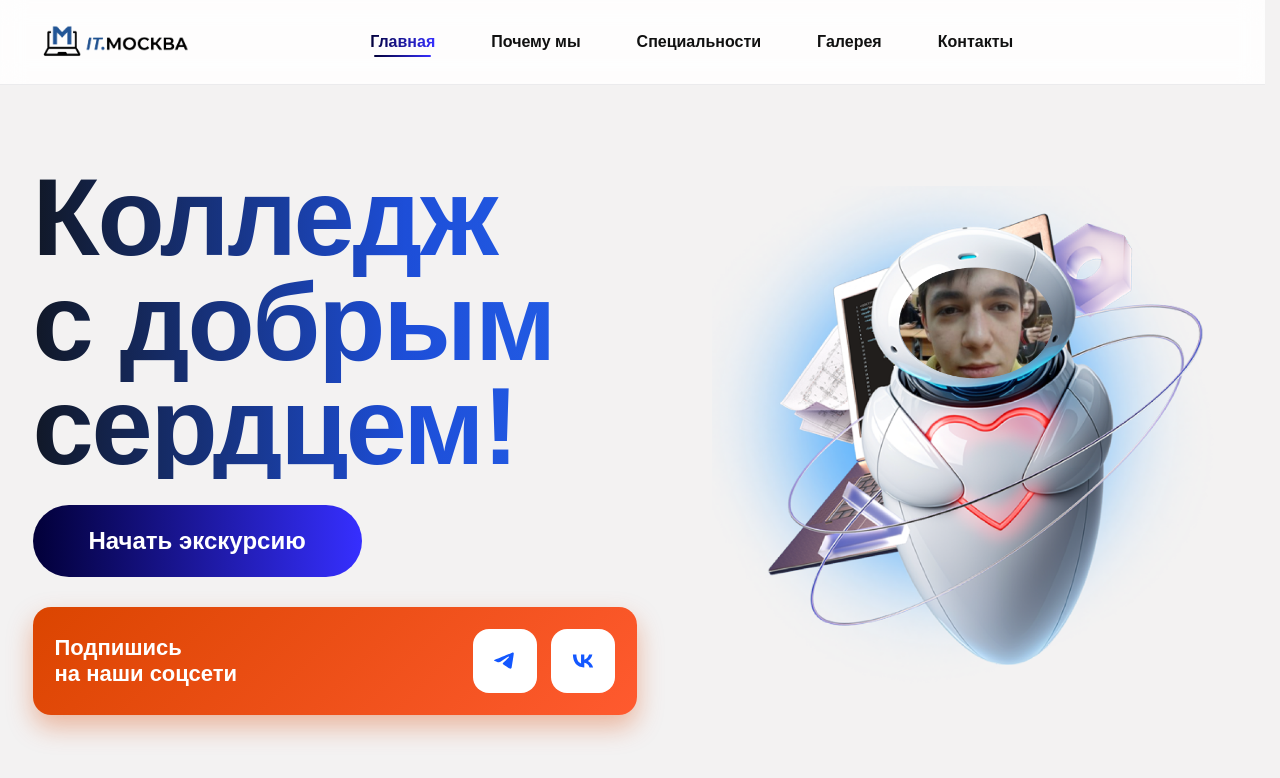
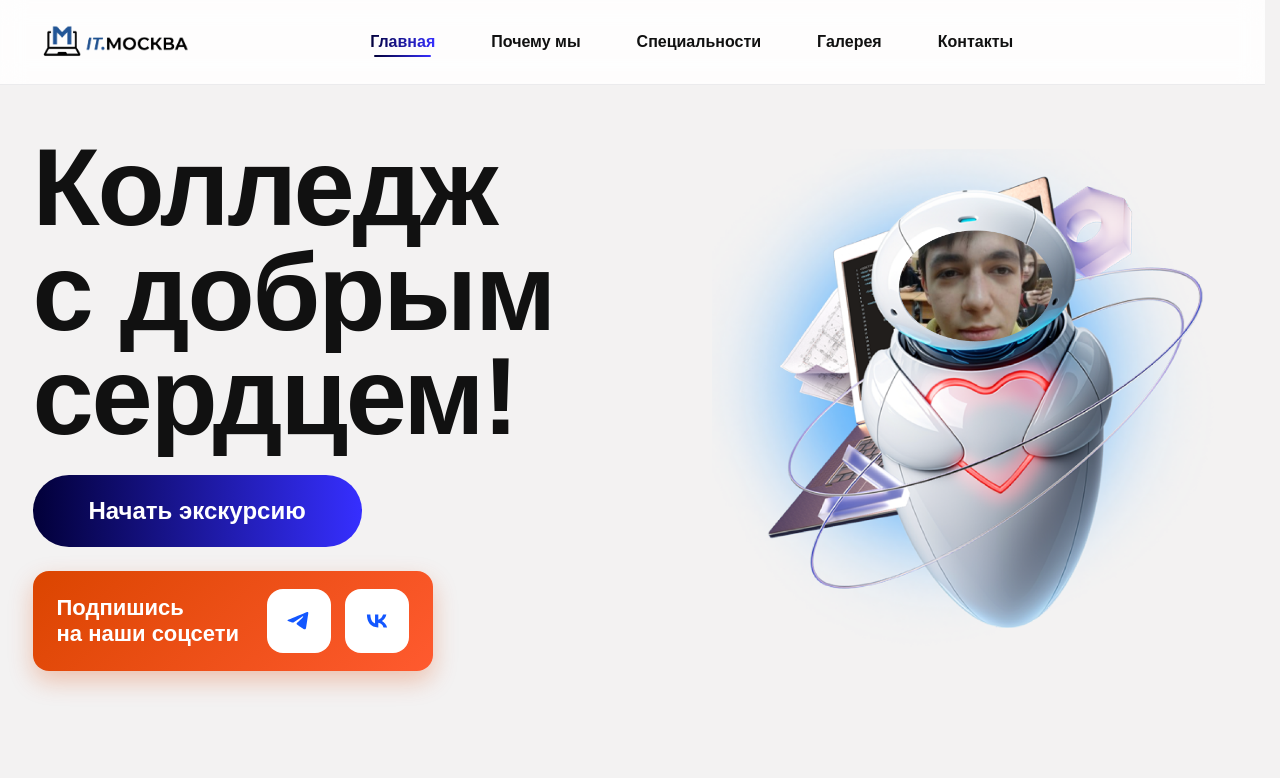
Before and after one commit to AzizIo/Practic-sait, a React (Vite) app in the folder frontend/: page / in a window 1280 px wide. Shown: the top 778 px of the page. Built offline with nearby package versions, Linux system fonts and the light colour scheme.

Commit message:
new buttons

```diff
--- a/frontend/src/index.css
+++ b/frontend/src/index.css
@@ -1,5 +1,12 @@
-/* фон страницы */
-html, body { height: 100%; }
+/* =========================
+   Глобальные стили
+========================= */
+
+html,
+body {
+  height: 100%;
+}
+
 body {
   margin: 0;
   background: #f3f2f2;
@@ -7,47 +14,57 @@ body {
   font-family: Arial, Helvetica, sans-serif;
 }
 
-.app {
-  min-height: 100vh;
-  padding: 0;              /* убираем внешние поля */
-  display: block;
+/* =========================
+   Hero секция
+========================= */
+
+.heroStripe {
+  background: #f3f2f2;
 }
 
-.card {
-  width: 100%;             /* на всю ширину */
-  min-height: 100vh;       /* на всю высоту */
-  background: #ffffff;
-  border: 0;               /* убираем рамку */
-  border-radius: 0;        /* убираем скругления */
-  overflow: hidden;
-  box-shadow: none;        /* убираем тень */
-}
-
-/* hero-секция (серая область внутри карточки, НЕ на всю ширину экрана) */
-.hero {
-  background: #f3f2f2;
-  padding: 48px 56px;
-
-  /* ВАЖНО: ограничиваем только контент, но фон на всю ширину */
-  max-width: 1200px;
+.heroWrap {
+  width: min(1200px, 100%);
   margin: 0 auto;
+  padding: 50px 24px;
 
   display: grid;
-  grid-template-columns: 1.15fr 0.85fr;
-  gap: 28px;
+  grid-template-columns: 1.1fr 0.9fr;
+  gap: 40px;
   align-items: center;
 }
 
-/* заголовок */
+.heroLeft {
+  max-width: 620px;
+}
+
+.heroRight {
+  display: flex;
+  justify-content: center;
+  align-items: center;
+}
+
+.heroArt {
+  max-width: 520px;
+  width: 100%;
+  height: auto;
+}
+
+/* =========================
+   Заголовок
+========================= */
+
 .main_title {
   margin: 0 0 26px;
   font-size: 110px;
   line-height: 0.95;
   font-weight: 900;
-  color: #0b1a63;
+  letter-spacing: -0.02em;
 }
 
-/* кнопка */
+/* =========================
+   Кнопка
+========================= */
+
 .bth {
   display: inline-block;
   padding: 22px 56px;
@@ -59,163 +76,100 @@ body {
   background: linear-gradient(90deg, #020039, #362fff);
 }
 
-/* соцсети */
+/* =========================
+   Блок соцсетей
+========================= */
+
 .seti {
-  margin-top: 26px;
-  width: min(520px, 100%);
-  padding: 18px 18px;
-  border-radius: 18px;
+  margin-top: 24px;
+
+  width: fit-content;          /* не растягивается лишнего */
+  max-width: 500px;
+
+  padding: 18px 24px;
+  border-radius: 16px;
+
   background: linear-gradient(135deg, #db4500, #ff5a2f);
+
   display: flex;
   align-items: center;
-  justify-content: space-between;
-  gap: 14px;
+  gap: 28px;                   /* расстояние между текстом и иконками */
+
   color: #fff;
-  box-shadow: 0 8px 20px rgba(219, 69, 0, 0.35);
+  box-shadow: 0 10px 24px rgba(219, 69, 0, 0.28);
 }
 
 .bt {
   font-size: 22px;
   font-weight: 800;
-  line-height: 1.1;
+  line-height: 1.15;
 }
 
-.socialBtns {
-  display: flex;
-  gap: 12px;
+/* =========================
+   Соц кнопки (VK / TG)
+========================= */
+
+.socialBtns{
+  display: flex !important;
+  flex-direction: row !important;
+  align-items: center !important;
+  gap: 14px !important;
+  flex-wrap: nowrap !important;
+
+  /* чтобы гарантированно было справа */
+  margin-left: auto;
 }
 
-.socialBtn {
+/* сама кнопка */
+.socialIconBtn {
   display: grid;
   place-items: center;
-  width: 54px;
-  height: 48px;
-  border-radius: 14px;
-  background: #fff;
-  color: #111;
+
+  width: 64px;
+  height: 64px;
+
+  background: #ffffff;
+  border-radius: 16px;
   text-decoration: none;
-  font-weight: 900;
+
+  transition: transform 0.25s ease, box-shadow 0.25s ease;
+  cursor: pointer;
+  will-change: transform;
 }
 
-/* справа плейсхолдер под картинку */
-.heroRight {
-  display: grid;
-  place-items: center;
+/* hover эффект */
+.socialIconBtn:hover {
+  transform: translateY(-4px) scale(1.12);
+  box-shadow: 0 12px 28px rgba(0, 0, 0, 0.18);
 }
 
-.imagePlaceholder {
-  width: min(520px, 100%);
-  height: 420px;
-  border-radius: 26px;
-  border: 2px dashed rgba(2, 0, 57, 0.22);
-  background: rgba(255, 255, 255, 0.4);
-  display: grid;
-  place-items: center;
-  font-weight: 900;
-  color: rgba(17, 24, 39, 0.6);
+/* иконка */
+.socialIconBtn img {
+  width: 36px;
+  height: 36px;
+  display: block;
+  transition: transform 0.25s ease;
 }
 
-/* адаптив */
+.socialIconBtn:hover img {
+  transform: scale(1.08);
+}
+
+/* =========================
+   Адаптив
+========================= */
+
 @media (max-width: 1050px) {
-  .hero {
+  .heroWrap {
     grid-template-columns: 1fr;
     padding: 28px 22px;
   }
+
   .main_title {
     font-size: 72px;
   }
-  .imagePlaceholder {
-    height: 300px;
-  }
 
-/* ВАЖНО: убери левый сдвиг, он ломает макет */
-.container { margin-left: 0; }
-
-/* Серый фон на всю ширину */
-.heroStripe{
-  background: #F3F2F2;
-}
-
-/* Контент по центру */
-.heroWrap {
-  width: min(1200px, 100%);
-  margin: 0 auto;
-  padding: 50px 24px;
-
-  display: grid;
-  grid-template-columns: 1.1fr 0.9fr; /* две колонки */
-  align-items: center;
-  gap: 40px;
-}
-
-/* Правая часть */
-.heroRight{
-  display: grid;
-  place-items: center;
-}
-
-/* Плейсхолдер с “светом” как вокруг робота */
-.heroArtPlaceholder{
-  width: min(520px, 100%);
-  height: 420px;
-  border-radius: 26px;
-  background:
-    radial-gradient(circle at 55% 45%, rgba(120, 170, 255, 0.35), rgba(0,0,0,0) 55%),
-    radial-gradient(circle at 70% 30%, rgba(170, 140, 255, 0.25), rgba(0,0,0,0) 45%),
-    radial-gradient(circle at 40% 65%, rgba(255, 255, 255, 0.7), rgba(0,0,0,0) 60%);
-  border: 2px dashed rgba(2,0,57,0.22);
-  display: grid;
-  place-items: center;
-  font-weight: 800;
-  color: rgba(17,24,39,0.55);
-}
-
-/* Кнопки соцсетей справа */
-.socialBtns{
-  display: flex;
-  gap: 12px;
-  align-items: center;
-}
-
-.socialBtn{
-  display: grid;
-  place-items: center;
-  width: 54px;
-  height: 48px;
-  border-radius: 14px;
-  background: #fff;
-  color: #111;
-  text-decoration: none;
-  font-weight: 900;
-}
-
-/* Адаптив */
-@media (max-width: 1050px){
-  .heroArtPlaceholder{
-    height: 320px;
+  .heroArt {
+    max-width: 100%;
   }
 }
-.heroLeft {
-  max-width: 620px;
-}
-.heroRight {
-  display: flex;
-  justify-content: center;
-  align-items: center;
-}
-
-.heroArt {
-  max-width: 520px;
-  width: 100%;
-  height: auto;
-}
-.socialIconBtn {
-  transition: transform 160ms ease, box-shadow 160ms ease;
-  will-change: transform;
-}
-
-.socialIconBtn:hover {
-  transform: scale(1.08);
-  box-shadow: 0 10px 22px rgba(0, 0, 0, 0.15);
-}
-}
--- a/frontend/src/pages/MainPage.tsx
+++ b/frontend/src/pages/MainPage.tsx
@@ -8,114 +8,36 @@ export default function MainPage() {
     <div>
       <Navigation />
 
-      <main
-        style={{
-          background: "#F3F2F2",
-          width: "100%",
-          minHeight: "calc(100vh - 90px)",
-          display: "flex",
-          alignItems: "center",
-        }}
-      >
-        <section
-          style={{
-            width: "min(1200px, 100%)",
-            margin: "0 auto",
-            padding: "40px 24px",
-            display: "grid",
-            gridTemplateColumns: "1.1fr 0.9fr",
-            gap: "40px",
-            alignItems: "center",
-          }}
-        >
+      <main className="heroStripe">
+        <section className="heroWrap">
           {/* LEFT */}
-          <div style={{ maxWidth: 620 }}>
-            <h1
-              style={{
-                margin: "0 0 26px",
-                fontSize: 110,
-                lineHeight: 0.95,
-                fontWeight: 900,
-                letterSpacing: "-0.02em",
-
-                background:
-                  "linear-gradient(90deg, #111827 0%, #1D4ED8 60%, #2563EB 100%)",
-                WebkitBackgroundClip: "text",
-                WebkitTextFillColor: "transparent",
-                backgroundClip: "text",
-                color: "transparent",
-              }}
-            >
+          <div className="heroLeft">
+            <h1 className="main_title main_titleGradient">
               Колледж <br />
               с добрым <br />
               сердцем!
             </h1>
 
-            <a
-              href="#spec"
-              style={{
-                display: "inline-block",
-                padding: "22px 56px",
-                borderRadius: 999,
-                textDecoration: "none",
-                color: "#fff",
-                fontSize: 24,
-                fontWeight: 800,
-                background: "linear-gradient(90deg, #020039, #362fff)",
-              }}
-            >
+            <a className="bth" href="#spec">
               Начать экскурсию
             </a>
 
-            {/* SOCIAL (как в макете) */}
-            <div
-              style={{
-                marginTop: 30,
-                width: "min(560px, 100%)",
-                padding: "22px 22px",
-                borderRadius: 18,
-                background: "linear-gradient(135deg, #db4500, #ff5a2f)",
-                display: "flex",
-                alignItems: "center",
-                justifyContent: "space-between",
-                gap: 20,
-                color: "#fff",
-                boxShadow: "0 12px 26px rgba(219, 69, 0, 0.35)",
-              }}
-            >
-              <div
-                style={{
-                  fontSize: 22,
-                  fontWeight: 800,
-                  lineHeight: 1.15,
-                }}
-              >
+            {/* SOCIAL */}
+            <div className="seti">
+              <div className="bt">
                 Подпишись <br />
                 на наши соцсети
               </div>
 
-              <div style={{ display: "flex", gap: 14 }}>
+              <div className="socialBtns">
                 <a
                   className="socialIconBtn"
                   href="https://t.me"
                   target="_blank"
                   rel="noreferrer"
                   aria-label="Telegram"
-                  style={{
-                    display: "grid",
-                    placeItems: "center",
-                    width: 64,
-                    height: 64,
-                    borderRadius: 16,
-                    background: "#fff",
-                    textDecoration: "none",
-                  }}
                 >
-                  <img
-                    src={tgIcon}
-                    alt="Telegram"
-                    style={{ width: 34, height: 34, display: "block" }}
-                  />
+                  <img src={tgIcon} alt="Telegram" />
                 </a>
 
                 <a
@@ -124,33 +46,16 @@ export default function MainPage() {
                   target="_blank"
                   rel="noreferrer"
                   aria-label="VK"
-                  style={{
-                    display: "grid",
-                    placeItems: "center",
-                    width: 64,
-                    height: 64,
-                    borderRadius: 16,
-                    background: "#fff",
-                    textDecoration: "none",
-                  }}
                 >
-                  <img
-                    src={vkIcon}
-                    alt="VK"
-                    style={{ width: 36, height: 36, display: "block" }}
-                  />
+                  <img src={vkIcon} alt="VK" />
                 </a>
               </div>
             </div>
           </div>
 
           {/* RIGHT */}
-          <div style={{ display: "flex", justifyContent: "center" }}>
-            <img
-              src={robotImg}
-              alt=""
-              style={{ width: "min(520px, 100%)", height: "auto" }}
-            />
+          <div className="heroRight">
+            <img className="heroArt" src={robotImg} alt="" />
           </div>
         </section>
       </main>
```
Also changed, not shown: frontend/src/pages/CentersPage.tsx (+4 -4 lines).
